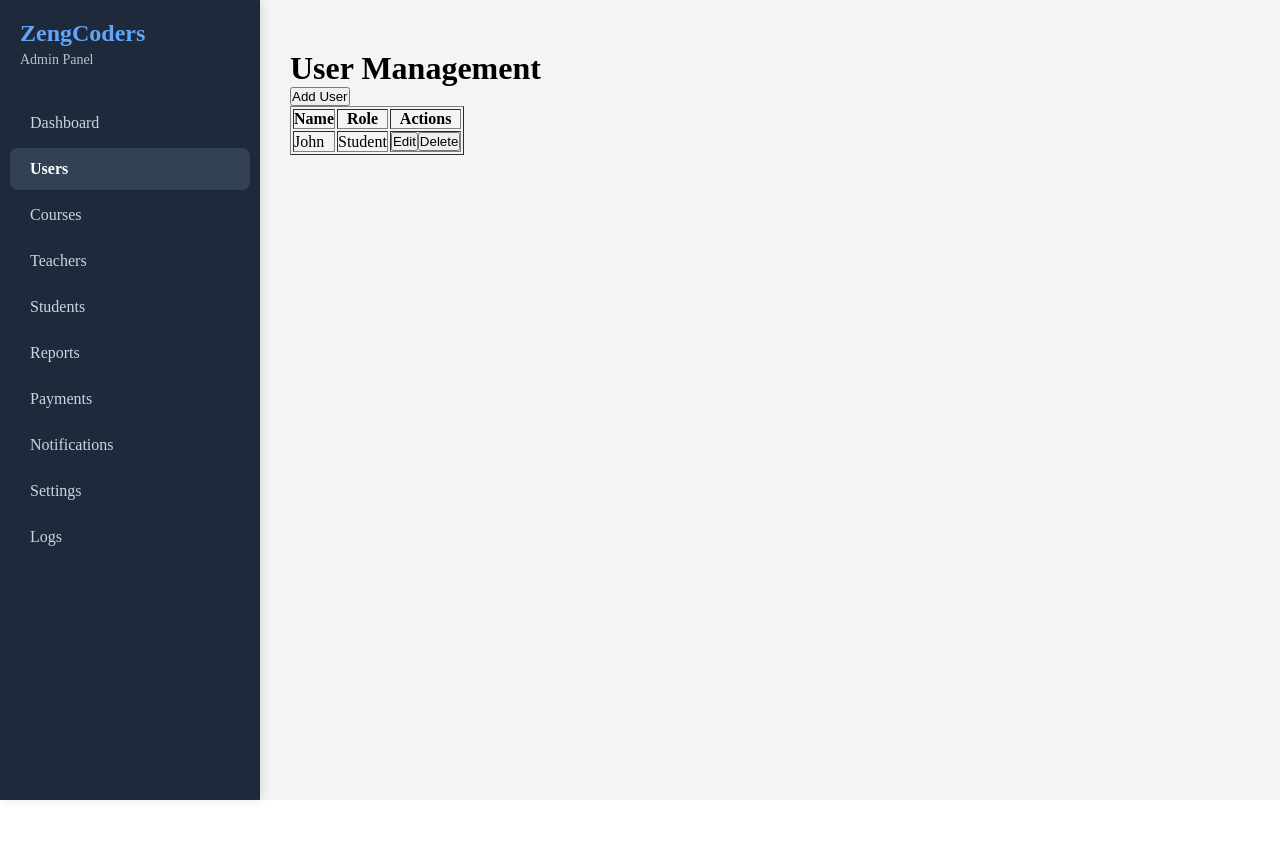
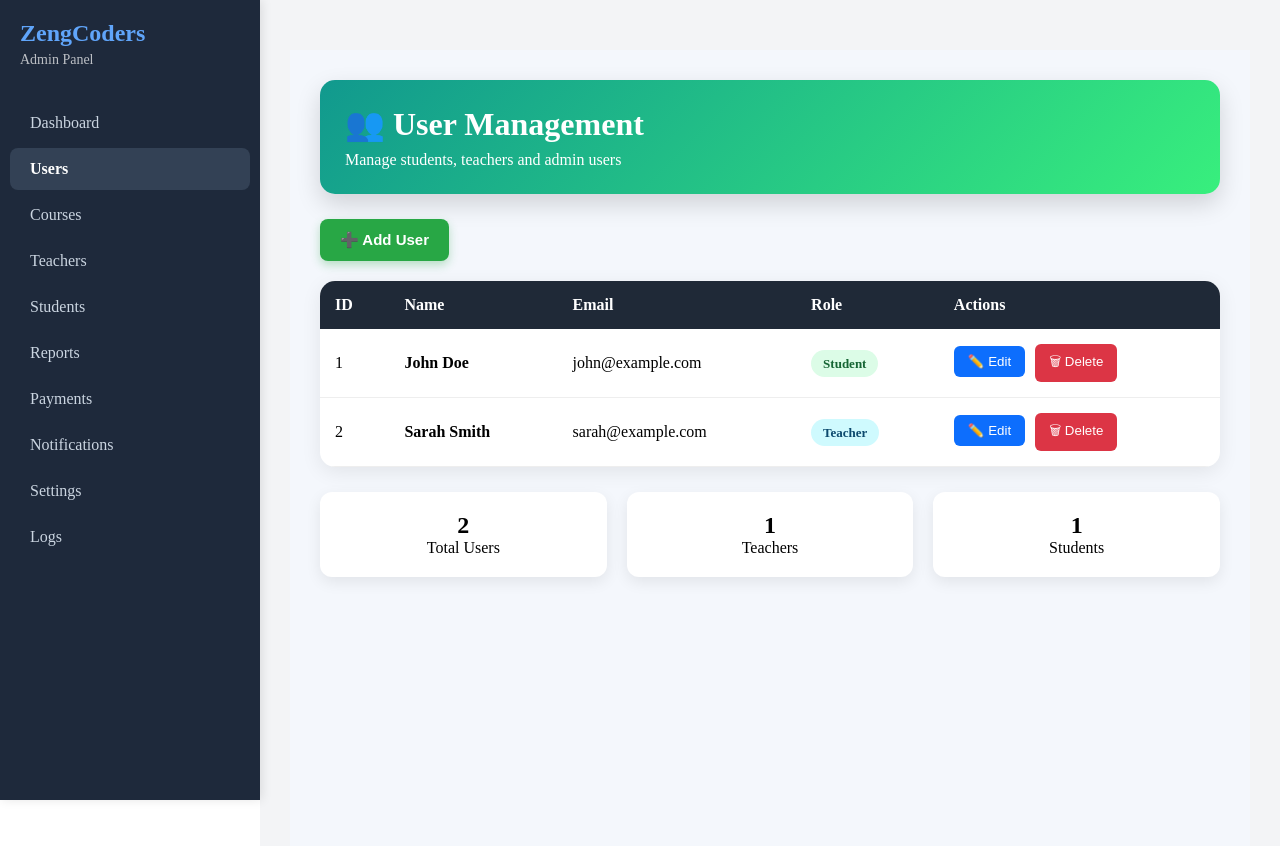
Before and after one commit to tvt1234/zenGcoderhubfrontend, a React (Vite) app: page /admin/users in a window 1280 px wide. Shown: the top 846 px of the page. Before the commit the page ends 800 px from the top, so only its background shows below. Built offline with nearby package versions, Linux system fonts and the light colour scheme; sample sign-in values are in the browser's storage.

Commit message:
change in course module

```diff
--- a/src/pages/dashboard/Users.jsx
+++ b/src/pages/dashboard/Users.jsx
@@ -1,33 +1,432 @@
+import { useState } from "react";
+
 const Users = () => {
+  const [users, setUsers] = useState([
+    {
+      id: 1,
+      name: "John Doe",
+      role: "Student",
+      email: "john@example.com",
+    },
+    {
+      id: 2,
+      name: "Sarah Smith",
+      role: "Teacher",
+      email: "sarah@example.com",
+    },
+  ]);
+
+  const [showModal, setShowModal] = useState(false);
+  const [editingUser, setEditingUser] = useState(null);
+
+  const [formData, setFormData] = useState({
+    name: "",
+    role: "",
+    email: "",
+  });
+
+  const openAddModal = () => {
+    setEditingUser(null);
+
+    setFormData({
+      name: "",
+      role: "",
+      email: "",
+    });
+
+    setShowModal(true);
+  };
+
+  const openEditModal = (user) => {
+    setEditingUser(user);
+
+    setFormData({
+      name: user.name,
+      role: user.role,
+      email: user.email,
+    });
+
+    setShowModal(true);
+  };
+
+  const saveUser = () => {
+    if (!formData.name || !formData.role || !formData.email) {
+      alert("Please fill all fields");
+      return;
+    }
+
+    if (editingUser) {
+      setUsers(
+        users.map((user) =>
+          user.id === editingUser.id
+            ? {
+                ...user,
+                ...formData,
+              }
+            : user
+        )
+      );
+    } else {
+      setUsers([
+        ...users,
+        {
+          id: Date.now(),
+          ...formData,
+        },
+      ]);
+    }
+
+    setShowModal(false);
+  };
+
+  const deleteUser = (id) => {
+    if (window.confirm("Delete this user?")) {
+      setUsers(users.filter((user) => user.id !== id));
+    }
+  };
+
   return (
-    <>
-      <h1>User Management</h1>
+    <div
+      style={{
+        padding: "30px",
+        background: "#f4f7fc",
+        minHeight: "100vh",
+      }}
+    >
+      {/* Header */}
+      <div
+        style={{
+          background:
+            "linear-gradient(135deg,#11998e,#38ef7d)",
+          padding: "25px",
+          borderRadius: "15px",
+          color: "#fff",
+          marginBottom: "25px",
+          boxShadow: "0 10px 25px rgba(0,0,0,0.15)",
+        }}
+      >
+        <h1 style={{ margin: 0 }}>
+          👥 User Management
+        </h1>
 
-      <button>Add User</button>
+        <p style={{ marginTop: "8px" }}>
+          Manage students, teachers and admin users
+        </p>
+      </div>
 
-      <table border="1">
+      {/* Add Button */}
+      <div style={{ marginBottom: "20px" }}>
+        <button
+          onClick={openAddModal}
+          style={{
+            background: "#28a745",
+            color: "#fff",
+            border: "none",
+            padding: "12px 20px",
+            borderRadius: "8px",
+            cursor: "pointer",
+            fontSize: "15px",
+            fontWeight: "600",
+            boxShadow:
+              "0 4px 10px rgba(40,167,69,0.3)",
+          }}
+        >
+          ➕ Add User
+        </button>
+      </div>
+
+      {/* Table */}
+      <div
+        style={{
+          background: "#fff",
+          borderRadius: "15px",
+          overflow: "hidden",
+          boxShadow: "0 5px 20px rgba(0,0,0,0.08)",
+        }}
+      >
+        <table
+          style={{
+            width: "100%",
+            borderCollapse: "collapse",
+          }}
+        >
           <thead>
-          <tr>
-            <th>Name</th>
-            <th>Role</th>
-            <th>Actions</th>
+            <tr
+              style={{
+                background: "#1f2937",
+                color: "#fff",
+              }}
+            >
+              <th style={thStyle}>ID</th>
+              <th style={thStyle}>Name</th>
+              <th style={thStyle}>Email</th>
+              <th style={thStyle}>Role</th>
+              <th style={thStyle}>Actions</th>
             </tr>
           </thead>
 
           <tbody>
-          <tr>
-            <td>John</td>
-            <td>Student</td>
+            {users.map((user) => (
+              <tr
+                key={user.id}
+                style={{
+                  borderBottom: "1px solid #eee",
+                }}
+              >
+                <td style={tdStyle}>{user.id}</td>
 
-            <td>
-              <button>Edit</button>
-              <button>Delete</button>
+                <td style={tdStyle}>
+                  <strong>{user.name}</strong>
+                </td>
+
+                <td style={tdStyle}>
+                  {user.email}
+                </td>
+
+                <td style={tdStyle}>
+                  <span
+                    style={{
+                      padding: "6px 12px",
+                      borderRadius: "20px",
+                      background:
+                        user.role === "Teacher"
+                          ? "#cffafe"
+                          : "#dcfce7",
+                      color:
+                        user.role === "Teacher"
+                          ? "#0c4a6e"
+                          : "#166534",
+                      fontSize: "13px",
+                      fontWeight: "600",
+                    }}
+                  >
+                    {user.role}
+                  </span>
+                </td>
+
+                <td style={tdStyle}>
+                  <button
+                    onClick={() =>
+                      openEditModal(user)
+                    }
+                    style={{
+                      background: "#0d6efd",
+                      color: "#fff",
+                      border: "none",
+                      padding: "8px 14px",
+                      borderRadius: "6px",
+                      marginRight: "10px",
+                      cursor: "pointer",
+                    }}
+                  >
+                    ✏️ Edit
+                  </button>
+
+                  <button
+                    onClick={() =>
+                      deleteUser(user.id)
+                    }
+                    style={{
+                      background: "#dc3545",
+                      color: "#fff",
+                      border: "none",
+                      padding: "8px 14px",
+                      borderRadius: "6px",
+                      cursor: "pointer",
+                    }}
+                  >
+                    🗑 Delete
+                  </button>
                 </td>
               </tr>
+            ))}
           </tbody>
         </table>
-    </>
+      </div>
+
+      {/* Stats */}
+      <div
+        style={{
+          marginTop: "25px",
+          display: "grid",
+          gridTemplateColumns:
+            "repeat(auto-fit,minmax(250px,1fr))",
+          gap: "20px",
+        }}
+      >
+        <div style={cardStyle}>
+          <h2>{users.length}</h2>
+          <p>Total Users</p>
+        </div>
+
+        <div style={cardStyle}>
+          <h2>
+            {
+              users.filter(
+                (u) => u.role === "Teacher"
+              ).length
+            }
+          </h2>
+          <p>Teachers</p>
+        </div>
+
+        <div style={cardStyle}>
+          <h2>
+            {
+              users.filter(
+                (u) => u.role === "Student"
+              ).length
+            }
+          </h2>
+          <p>Students</p>
+        </div>
+      </div>
+
+      {/* Modal */}
+      {showModal && (
+        <div style={overlayStyle}>
+          <div style={modalStyle}>
+            <h2>
+              {editingUser
+                ? "✏️ Edit User"
+                : "➕ Add User"}
+            </h2>
+
+            <input
+              type="text"
+              placeholder="Full Name"
+              value={formData.name}
+              onChange={(e) =>
+                setFormData({
+                  ...formData,
+                  name: e.target.value,
+                })
+              }
+              style={inputStyle}
+            />
+
+            <input
+              type="email"
+              placeholder="Email"
+              value={formData.email}
+              onChange={(e) =>
+                setFormData({
+                  ...formData,
+                  email: e.target.value,
+                })
+              }
+              style={inputStyle}
+            />
+
+            <select
+              value={formData.role}
+              onChange={(e) =>
+                setFormData({
+                  ...formData,
+                  role: e.target.value,
+                })
+              }
+              style={inputStyle}
+            >
+              <option value="">
+                Select Role
+              </option>
+              <option>Student</option>
+              <option>Teacher</option>
+              <option>Admin</option>
+            </select>
+
+            <div
+              style={{
+                display: "flex",
+                justifyContent: "flex-end",
+                gap: "10px",
+                marginTop: "20px",
+              }}
+            >
+              <button
+                onClick={() =>
+                  setShowModal(false)
+                }
+                style={cancelBtn}
+              >
+                Cancel
+              </button>
+
+              <button
+                onClick={saveUser}
+                style={saveBtn}
+              >
+                Save
+              </button>
+            </div>
+          </div>
+        </div>
+      )}
+    </div>
   );
 };
 
+const thStyle = {
+  padding: "15px",
+  textAlign: "left",
+};
+
+const tdStyle = {
+  padding: "15px",
+};
+
+const cardStyle = {
+  background: "#fff",
+  padding: "20px",
+  borderRadius: "12px",
+  textAlign: "center",
+  boxShadow: "0 5px 15px rgba(0,0,0,0.08)",
+};
+
+const overlayStyle = {
+  position: "fixed",
+  inset: 0,
+  background: "rgba(0,0,0,0.5)",
+  display: "flex",
+  justifyContent: "center",
+  alignItems: "center",
+  zIndex: 1000,
+};
+
+const modalStyle = {
+  background: "#fff",
+  width: "450px",
+  padding: "25px",
+  borderRadius: "15px",
+  boxShadow: "0 10px 30px rgba(0,0,0,0.25)",
+};
+
+const inputStyle = {
+  width: "100%",
+  padding: "12px",
+  marginTop: "12px",
+  borderRadius: "8px",
+  border: "1px solid #ddd",
+  fontSize: "14px",
+};
+
+const cancelBtn = {
+  background: "#6c757d",
+  color: "#fff",
+  border: "none",
+  padding: "10px 18px",
+  borderRadius: "8px",
+  cursor: "pointer",
+};
+
+const saveBtn = {
+  background: "#28a745",
+  color: "#fff",
+  border: "none",
+  padding: "10px 18px",
+  borderRadius: "8px",
+  cursor: "pointer",
+};
+
 export default Users;
```
Lines whose indentation alone changed are shown as unchanged.
